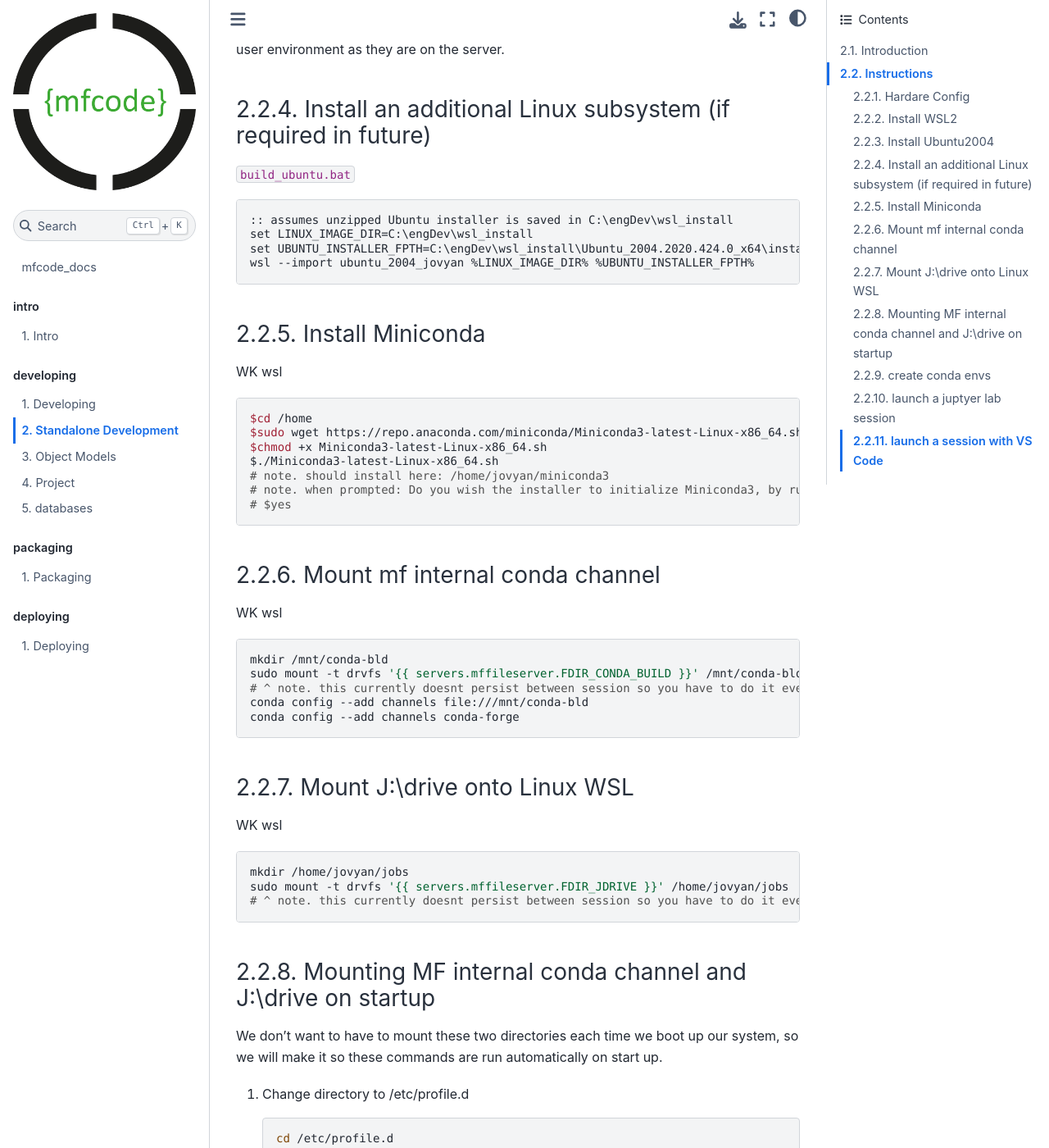
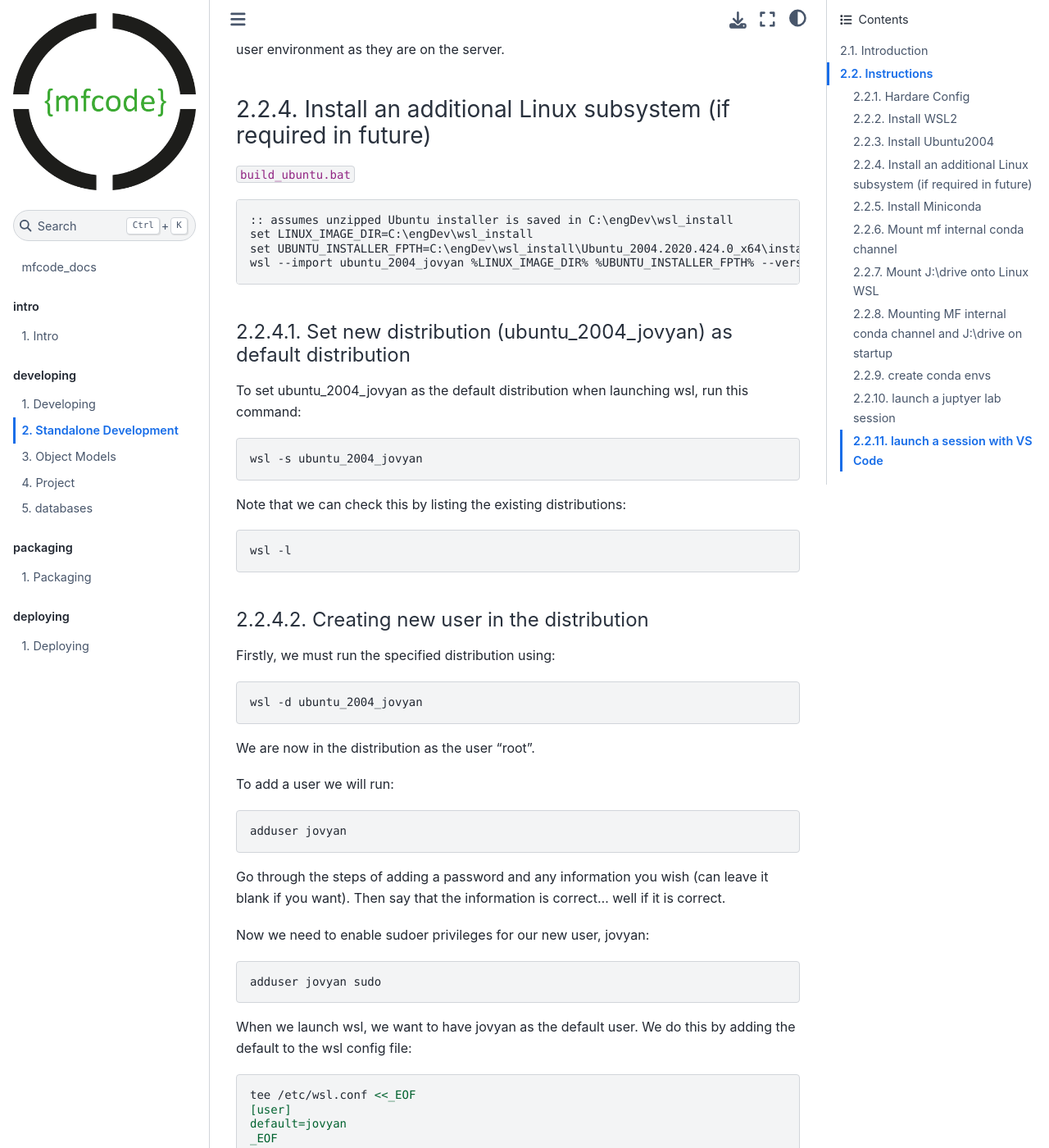
Before and after one commit to maxfordham/mxf-code-docs, a Jupyter Book: the page built from book/docs/developing-envsetup.md, in a window 1280 px wide and 1400 px high, scrolled down 2801 px. Shown: the whole window at 82% size. Built offline with Jupyter Book 1.0.4 settings and Sphinx 7.4.7 and the Sphinx Book theme 1.1.4, drawn with Linux system fonts in a browser that asks for light colours; pages that are not in the unit, such as notebooks, are missing from menus; some of the changed text lies outside the part shown.

Commit message:
Added subsections on how to add user and distro

````diff
--- a/book/docs/developing-envsetup.md
+++ b/book/docs/developing-envsetup.md
@@ -127,8 +127,72 @@ user environment as they are on the server.
 :: assumes unzipped Ubuntu installer is saved in C:\engDev\wsl_install
 set LINUX_IMAGE_DIR=C:\engDev\wsl_install
 set UBUNTU_INSTALLER_FPTH=C:\engDev\wsl_install\Ubuntu_2004.2020.424.0_x64\install.tar.gz
-wsl --import ubuntu_2004_jovyan %LINUX_IMAGE_DIR% %UBUNTU_INSTALLER_FPTH%
+wsl --import ubuntu_2004_jovyan %LINUX_IMAGE_DIR% %UBUNTU_INSTALLER_FPTH% --version 2
 ```
+
+#### Set new distribution (ubuntu_2004_jovyan) as default distribution
+
+To set ubuntu_2004_jovyan as the default distribution when launching wsl, run this command:
+
+```cmd
+wsl -s ubuntu_2004_jovyan
+```
+
+Note that we can check this by listing the existing distributions:
+
+```cmd
+wsl -l
+```
+
+
+#### Creating new user in the distribution
+
+Firstly, we must run the specified distribution using:
+
+```cmd
+wsl -d ubuntu_2004_jovyan
+```
+
+We are now in the distribution as the user "root".
+
+To add a user we will run:
+
+```bash
+adduser jovyan
+```
+
+Go through the steps of adding a password and any information you wish (can leave it blank if you want).
+Then say that the information is correct... well if it is correct.
+
+Now we need to enable sudoer privileges for our new user, jovyan:
+
+```bash
+adduser jovyan sudo
+```
+
+When we launch wsl, we want to have jovyan as the default user. We do this by adding the default to the wsl config file:
+
+```bash
+tee /etc/wsl.conf <<_EOF
+[user]
+default=jovyan
+_EOF
+```
+
+Finally, logout of wsl with the bash:
+
+```bash
+logout
+```
+
+And then use the wsl shutdown command so that the changes take effect:
+
+```cmd
+wsl --shutdown ubuntu_2004_jovyan
+```
+
+That's it! Next time wsl is launched, the ubuntu_2004_jovyan distribution should be the default distribution,
+and jovyan should be the default user with all the required permissions.
 
 ### Install Miniconda
 
````
